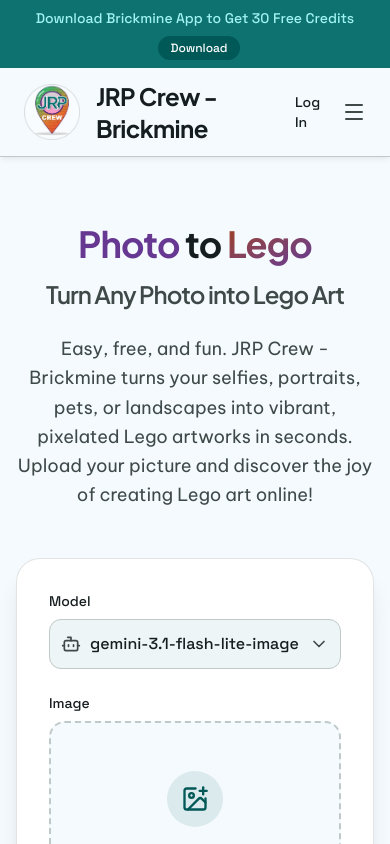
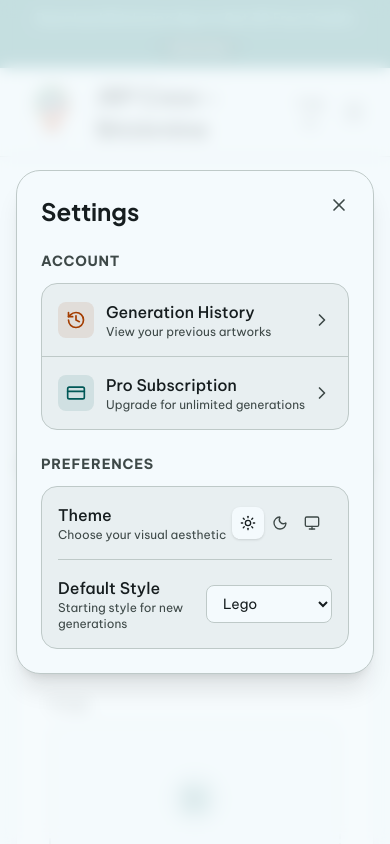
Before and after one commit to jnmlfc89009/jrp-crew-brickmine-pro, a React (Vite) app: page / in a window 390 px wide. Both pictures are taken after a click on the button 354 px from the left and 112 px from the top of the page. Shown: the top 844 px of the page. Built offline with nearby package versions, Linux system fonts and the light colour scheme.

Commit message:
Add Login and Settings Modals

```diff
--- a/src/components/Header.tsx
+++ b/src/components/Header.tsx
@@ -1,20 +1,37 @@
+import { useState } from 'react';
 import { Menu } from 'lucide-react';
+import { LoginModal } from './LoginModal';
+import { SettingsModal } from './SettingsModal';
 
 export function Header() {
+  const [isLoginOpen, setIsLoginOpen] = useState(false);
+  const [isSettingsOpen, setIsSettingsOpen] = useState(false);
+
   return (
+    <>
       <header className="bg-surface sticky top-0 z-50 border-b border-outline-variant py-3 px-6 flex justify-between items-center custom-shadow">
         <div className="flex items-center gap-4">
           <img src="/logo.png" alt="JRP Crew Logo" className="w-14 h-14 object-contain" />
           <span className="font-bold text-2xl text-on-surface font-headline tracking-tight">JRP Crew - Brickmine</span>
         </div>
         <div className="flex items-center gap-4">
-        <a href="#" className="text-sm font-medium text-on-surface hover:text-primary transition-colors font-label">
+          <button
+            onClick={() => setIsLoginOpen(true)}
+            className="text-sm font-medium text-on-surface hover:text-primary transition-colors font-label cursor-pointer"
+          >
             Log In
-        </a>
-        <button className="text-on-surface-variant hover:text-primary transition-colors cursor-pointer">
+          </button>
+          <button
+            onClick={() => setIsSettingsOpen(true)}
+            className="text-on-surface-variant hover:text-primary transition-colors cursor-pointer"
+          >
             <Menu className="h-6 w-6" />
           </button>
         </div>
       </header>
+
+      <LoginModal isOpen={isLoginOpen} onClose={() => setIsLoginOpen(false)} />
+      <SettingsModal isOpen={isSettingsOpen} onClose={() => setIsSettingsOpen(false)} />
+    </>
   );
 }
--- /dev/null
+++ b/src/components/LoginModal.tsx
@@ -0,0 +1,74 @@
+import { X } from 'lucide-react';
+
+interface LoginModalProps {
+  isOpen: boolean;
+  onClose: () => void;
+}
+
+export function LoginModal({ isOpen, onClose }: LoginModalProps) {
+  if (!isOpen) return null;
+
+  return (
+    <div className="fixed inset-0 z-50 flex items-center justify-center p-4 bg-background/80 backdrop-blur-sm">
+      <div className="relative w-full max-w-md bg-surface p-8 rounded-3xl shadow-xl border border-outline-variant">
+        <button
+          onClick={onClose}
+          className="absolute top-4 right-4 p-2 text-on-surface-variant hover:text-on-surface hover:bg-surface-variant rounded-full transition-colors"
+        >
+          <X className="w-5 h-5" />
+        </button>
+
+        <div className="text-center mb-8">
+          <h2 className="text-2xl font-bold font-headline text-on-surface mb-2">Welcome Back</h2>
+          <p className="text-on-surface-variant text-sm">Log in to save your Lego artworks and increase your generation limit.</p>
+        </div>
+
+        <div className="space-y-4">
+          <div>
+            <label className="block text-sm font-medium text-on-surface mb-1">Email</label>
+            <input
+              type="email"
+              placeholder="you@example.com"
+              className="w-full px-4 py-3 rounded-xl border border-outline-variant bg-surface-container-low text-on-surface focus:outline-none focus:ring-2 focus:ring-primary focus:border-transparent transition-all"
+            />
+          </div>
+          <div>
+            <label className="block text-sm font-medium text-on-surface mb-1">Password</label>
+            <input
+              type="password"
+              placeholder="••••••••"
+              className="w-full px-4 py-3 rounded-xl border border-outline-variant bg-surface-container-low text-on-surface focus:outline-none focus:ring-2 focus:ring-primary focus:border-transparent transition-all"
+            />
+          </div>
+
+          <button className="w-full py-3 px-4 bg-primary text-on-primary font-bold rounded-xl hover:opacity-95 transition-opacity shadow-md">
+            Log In
+          </button>
+
+          <div className="relative my-6">
+            <div className="absolute inset-0 flex items-center">
+              <div className="w-full border-t border-outline-variant"></div>
+            </div>
+            <div className="relative flex justify-center text-sm">
+              <span className="px-2 bg-surface text-on-surface-variant">Or continue with</span>
+            </div>
+          </div>
+
+          <button className="w-full py-3 px-4 bg-surface-container border border-outline-variant text-on-surface font-medium rounded-xl hover:bg-surface-variant transition-colors flex items-center justify-center gap-2">
+            <svg className="w-5 h-5" viewBox="0 0 24 24">
+              <path d="M22.56 12.25c0-.78-.07-1.53-.2-2.25H12v4.26h5.92c-.26 1.37-1.04 2.53-2.21 3.31v2.77h3.57c2.08-1.92 3.28-4.74 3.28-8.09z" fill="#4285F4" />
+              <path d="M12 23c2.97 0 5.46-.98 7.28-2.66l-3.57-2.77c-.98.66-2.23 1.06-3.71 1.06-2.86 0-5.29-1.93-6.16-4.53H2.18v2.84C3.99 20.53 7.7 23 12 23z" fill="#34A853" />
+              <path d="M5.84 14.09c-.22-.66-.35-1.36-.35-2.09s.13-1.43.35-2.09V7.07H2.18C1.43 8.55 1 10.22 1 12s.43 3.45 1.18 4.93l2.85-2.22.81-.62z" fill="#FBBC05" />
+              <path d="M12 5.38c1.62 0 3.06.56 4.21 1.64l3.15-3.15C17.45 2.09 14.97 1 12 1 7.7 1 3.99 3.47 2.18 7.07l3.66 2.84c.87-2.6 3.3-4.53 6.16-4.53z" fill="#EA4335" />
+            </svg>
+            Google
+          </button>
+        </div>
+
+        <p className="mt-6 text-center text-sm text-on-surface-variant">
+          Don't have an account? <a href="#" className="text-primary hover:underline font-medium">Sign up</a>
+        </p>
+      </div>
+    </div>
+  );
+}
--- /dev/null
+++ b/src/components/SettingsModal.tsx
@@ -0,0 +1,97 @@
+import { X, Moon, Sun, Monitor, Image as ImageIcon, History, CreditCard, ChevronRight } from 'lucide-react';
+
+interface SettingsModalProps {
+  isOpen: boolean;
+  onClose: () => void;
+}
+
+export function SettingsModal({ isOpen, onClose }: SettingsModalProps) {
+  if (!isOpen) return null;
+
+  return (
+    <div className="fixed inset-0 z-50 flex items-center justify-center p-4 bg-background/80 backdrop-blur-sm">
+      <div className="relative w-full max-w-2xl bg-surface p-6 sm:p-8 rounded-3xl shadow-xl border border-outline-variant max-h-[90vh] overflow-y-auto">
+        <button
+          onClick={onClose}
+          className="absolute top-4 right-4 p-2 text-on-surface-variant hover:text-on-surface hover:bg-surface-variant rounded-full transition-colors"
+        >
+          <X className="w-5 h-5" />
+        </button>
+
+        <h2 className="text-2xl font-bold font-headline text-on-surface mb-6">Settings</h2>
+
+        <div className="space-y-6">
+          {/* Account Section - Suggestion */}
+          <section>
+            <h3 className="text-sm font-bold text-on-surface-variant uppercase tracking-wider mb-3">Account</h3>
+            <div className="bg-surface-container rounded-2xl overflow-hidden border border-outline-variant divide-y divide-outline-variant">
+              <button className="w-full flex items-center justify-between p-4 hover:bg-surface-variant transition-colors text-left">
+                <div className="flex items-center gap-3">
+                  <div className="p-2 bg-secondary/10 text-secondary rounded-lg">
+                    <History className="w-5 h-5" />
+                  </div>
+                  <div>
+                    <p className="font-medium text-on-surface">Generation History</p>
+                    <p className="text-xs text-on-surface-variant">View your previous artworks</p>
+                  </div>
+                </div>
+                <ChevronRight className="w-5 h-5 text-on-surface-variant" />
+              </button>
+              <button className="w-full flex items-center justify-between p-4 hover:bg-surface-variant transition-colors text-left">
+                <div className="flex items-center gap-3">
+                  <div className="p-2 bg-primary/10 text-primary rounded-lg">
+                    <CreditCard className="w-5 h-5" />
+                  </div>
+                  <div>
+                    <p className="font-medium text-on-surface">Pro Subscription</p>
+                    <p className="text-xs text-on-surface-variant">Upgrade for unlimited generations</p>
+                  </div>
+                </div>
+                <ChevronRight className="w-5 h-5 text-on-surface-variant" />
+              </button>
+            </div>
+          </section>
+
+          {/* Preferences Section - Suggestion */}
+          <section>
+            <h3 className="text-sm font-bold text-on-surface-variant uppercase tracking-wider mb-3">Preferences</h3>
+            <div className="bg-surface-container rounded-2xl p-4 border border-outline-variant space-y-4">
+              <div className="flex items-center justify-between">
+                <div>
+                  <p className="font-medium text-on-surface">Theme</p>
+                  <p className="text-xs text-on-surface-variant">Choose your visual aesthetic</p>
+                </div>
+                <div className="flex bg-surface-variant p-1 rounded-xl">
+                  <button className="p-2 rounded-lg bg-surface shadow-sm text-on-surface">
+                    <Sun className="w-4 h-4" />
+                  </button>
+                  <button className="p-2 rounded-lg text-on-surface-variant hover:text-on-surface">
+                    <Moon className="w-4 h-4" />
+                  </button>
+                  <button className="p-2 rounded-lg text-on-surface-variant hover:text-on-surface">
+                    <Monitor className="w-4 h-4" />
+                  </button>
+                </div>
+              </div>
+
+              <div className="h-px bg-outline-variant w-full" />
+
+              <div className="flex items-center justify-between">
+                <div>
+                  <p className="font-medium text-on-surface">Default Style</p>
+                  <p className="text-xs text-on-surface-variant">Starting style for new generations</p>
+                </div>
+                <select className="bg-surface border border-outline-variant text-on-surface text-sm rounded-lg py-2 px-3 focus:outline-none focus:ring-2 focus:ring-primary">
+                  <option>Lego</option>
+                  <option>Ghibli</option>
+                  <option>3D Render</option>
+                  <option>Claymation</option>
+                </select>
+              </div>
+            </div>
+          </section>
+        </div>
+      </div>
+    </div>
+  );
+}
```
Lines whose indentation alone changed are shown as unchanged.
